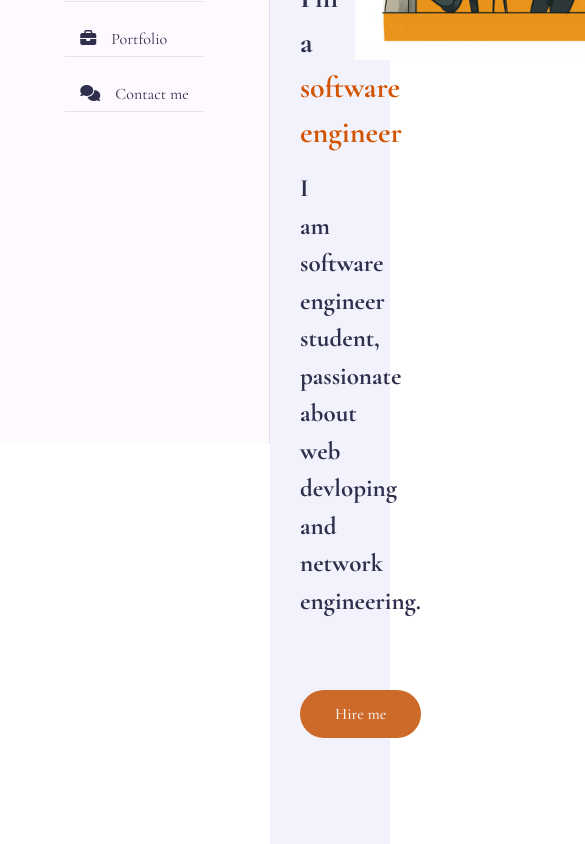
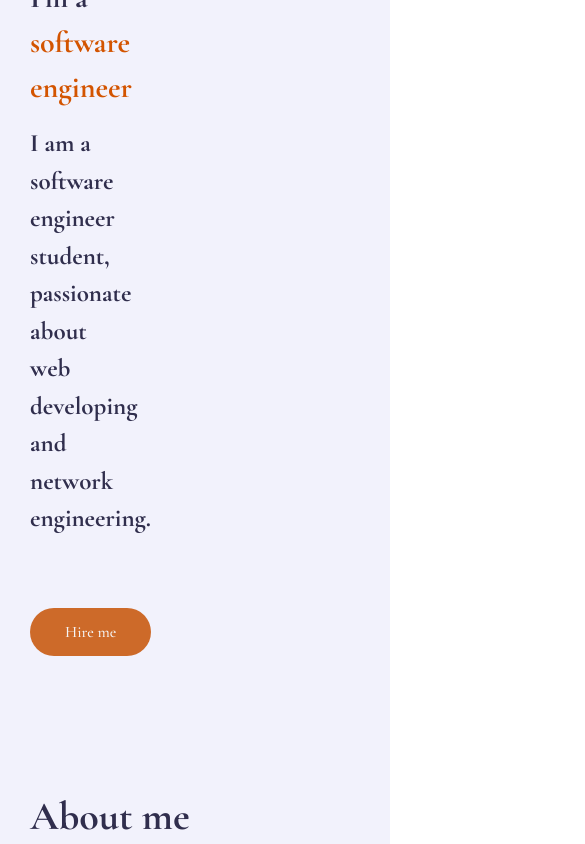
Before and after one commit to LuisoRubi/my_portfolio, a plain HTML site: page index.html in a window 390 px wide. Shown: the part 400-1244 px from the top of the page, 585 px wide, since content can reach past the window. Drawn offline with nearby package versions, Linux system fonts and the light colour scheme.

Commit message:
adding responsive int

```diff
--- a/css/style.css
+++ b/css/style.css
@@ -512,3 +512,40 @@ h3.my-profession{
     height: 50px;
     padding: 0 50px;
 }
+
+@media (max-width:1199px)
+{
+    .aside
+    {
+        left: -270px;
+    }
+    .main-content
+    {
+        padding-left: 0;
+    }
+    .about .about-content .personal-info .info-item p span
+    {
+        display: block;
+        margin-left: 0;
+    }
+}
+@media (max-width:991px)
+{
+    .contact .contact-info-item,
+    .portfolio .portfolio-item,
+    .service .service-item
+    {
+        flex: 0 0 50%;
+        max-width: 50px;
+    }
+    .home .home-info
+    {
+        flex: 0 0 100%;
+        max-width: 100px;
+    }
+    .home .home-img
+    {
+        display: none;
+    }
+
+}
--- a/index.html
+++ b/index.html
@@ -40,7 +40,7 @@
                         <div class="home-info padd-15">
                             <h3 class="hello">Hi! My name is <span class="name">Luis Rubí</span></h3>
                             <h3 class="my-profession">I'm a <span class="typing">software engineer</span></h3>
-                            <p>I am software engineer student, passionate about web devloping and network engineering.</p>
+                            <p>I am a software engineer student, passionate about web developing and network engineering.</p>
                             <a href="#contact" class="btn hire-me">Hire me</a>
                         </div>
                         <div class="home-img padd-15">
```
